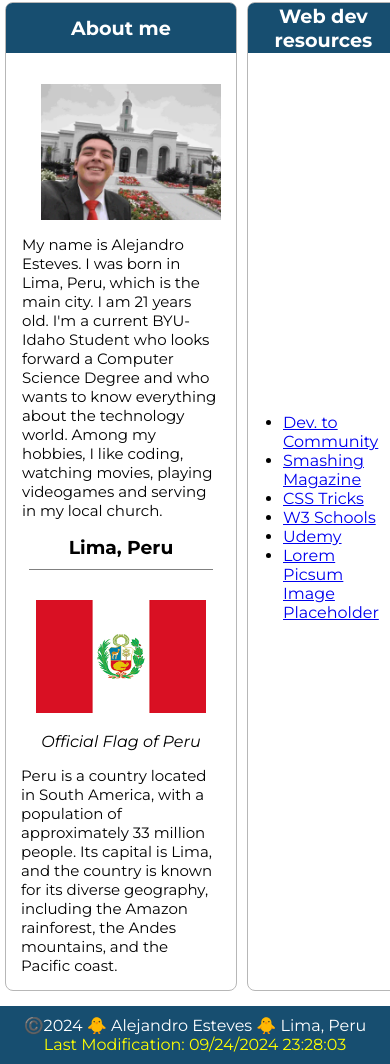
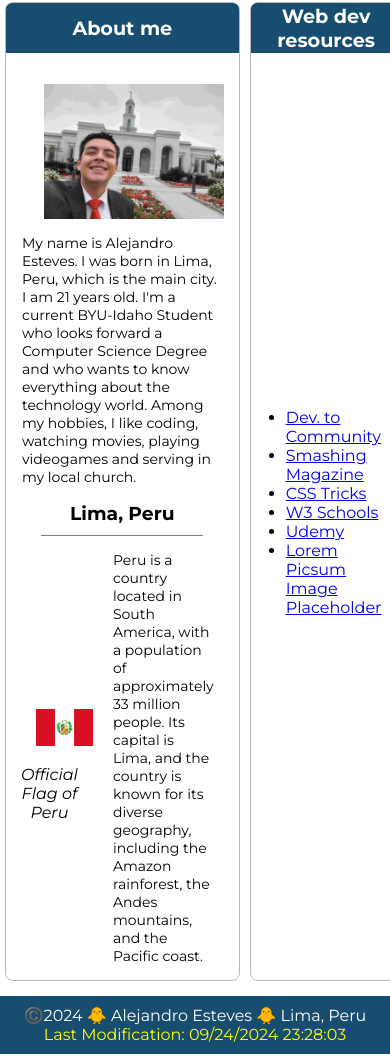
Before and after one commit to AleEGs54/wdd131, a plain HTML site: page index.html in a window 390 px wide. Shown: the part 171-1235 px from the top of the page. Drawn offline with Linux system fonts and the light colour scheme.

Commit message:
lots of changes but mainly, making the country flag more responsive

```diff
--- a/index.html
+++ b/index.html
@@ -38,8 +38,8 @@
                     wants to know everything about the technology world. Among my hobbies, I like coding,
                     watching movies, playing videogames and serving in my local church.</p>
             </div>
-            <h3>Lima, Peru</h3>
             <div class="country-description">
+                <h3>Lima, Peru</h3>
                 <figure>
                     <img src="images/peru-flag.webp" alt="Peruvian flag" width="170" height="113">
                     <figcaption><em>Official Flag of Peru</em></figcaption>
--- a/styles/base.css
+++ b/styles/base.css
@@ -84,31 +84,32 @@ main {
     margin: 5px;
 }
 
-.main-content {
-    /* main-wrap child which is grid*/
-
-
-    /* Only if text overflows the box... */
-
-}
 
 
 .country-description {
     margin: 15px;
     gap: 15px;
-    display: flex;
-    flex-direction: row;
-    flex-wrap: wrap;
-    align-items: flex-start;
+    display: grid;
+    grid-template-columns: 1fr 2fr;
     /* The flex row is to place the text side by side with the image */
+}
+
+.country-description h3 {
+    grid-column: 1/3;
 }
 
 .my-description img,
 .country-description img {
     max-width: 180px;
+    width: 100%;
+    height: auto;
     /* Ajusta el tamaño máximo de la imagen */
     margin: 15px;
     /* Espacio entre la imagen y el texto */
+}
+
+.country-description figure {
+    align-self: center;
 }
 
 .my-description img {
@@ -119,11 +120,15 @@ main {
 .country-description p {
     align-self: center;
     flex: 1;
-    font-size: 15px;
+    font-size: 14px;
 }
 
 .my-description p {
     margin: 1rem;
+}
+
+.country-description p {
+    padding: 0 10px 0 20px;
 }
 
 figcaption {
@@ -131,10 +136,6 @@ figcaption {
     text-align: center;
 }
 
-figure {
-    align-self: center;
-    /* If the page wraps, this will keep the image at the center */
-}
 
 h3 {
     text-align: center;
```
